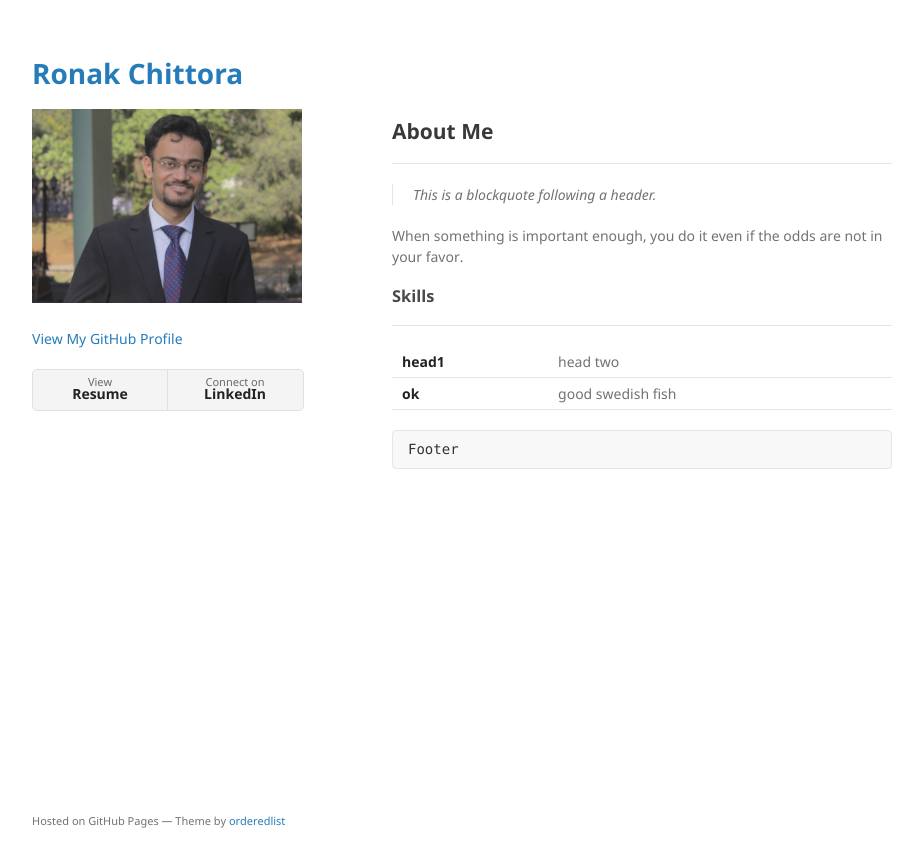
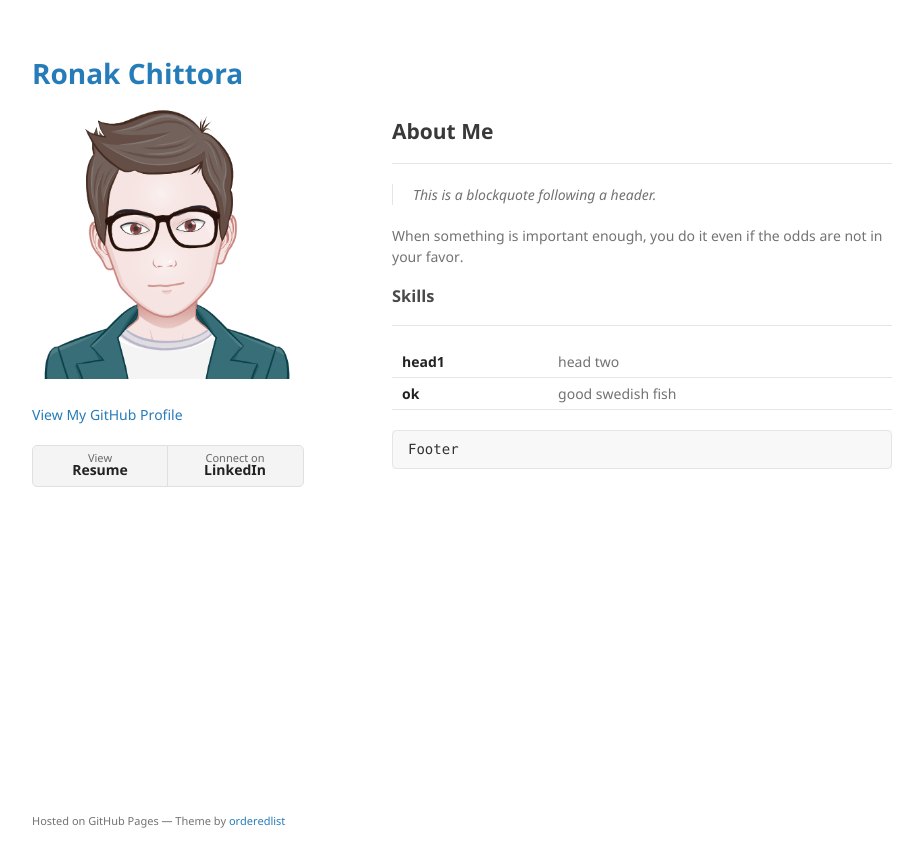
Before and after one commit to ronakchittora/ronakchittora.github.io, a Jekyll site: the page built from index.md, in a window 1280 px wide. Shown: the top 867 px of the page, without its empty margins (178-1101 px from the left). Built offline with Jekyll 4.4.1, drawn with Linux system fonts in a browser that asks for light colours; the repository's description, which GitHub fills in, is left out.

Commit message:
Update _config.yml

```diff
--- a/_config.yml
+++ b/_config.yml
@@ -1,5 +1,5 @@
 title: Ronak Chittora
-logo: /assets/img/image.jpg
+logo: /assets/img/myAvatar.png
 show_downloads: true
 google_analytics:
 theme: jekyll-theme-minimal
```
